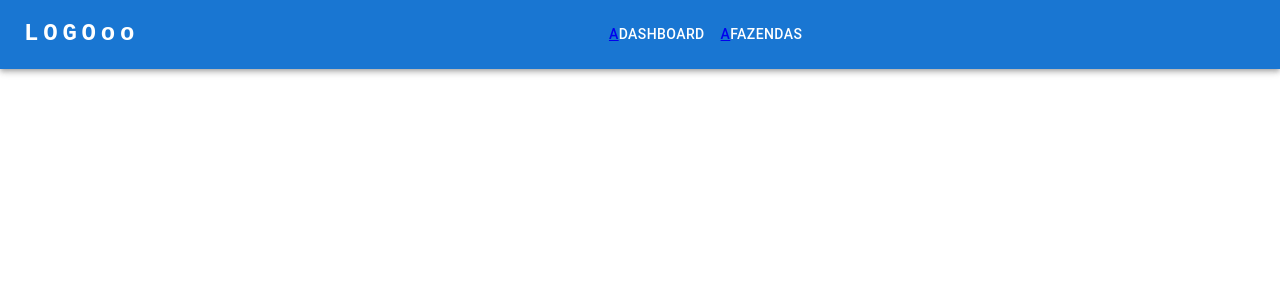
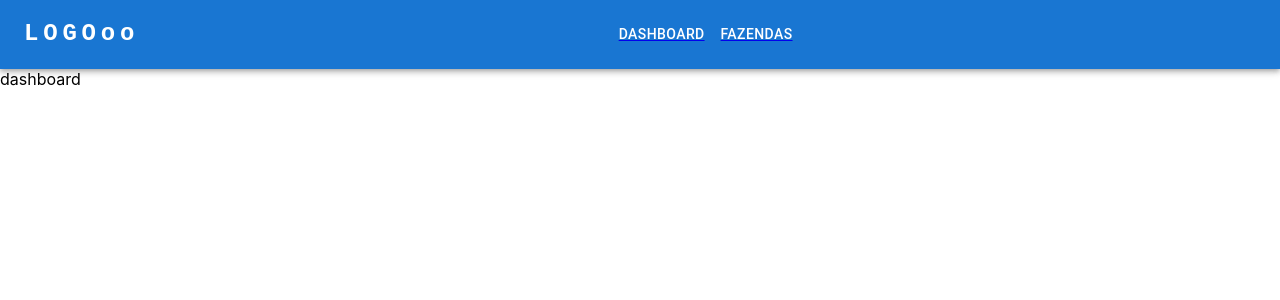
Before and after one commit to ArnaldoAF/BrainAgricultureTest, a React (Create React App) app: page / in a window 1280 px wide. Shown: the top 300 px of the page. Built offline with nearby package versions, Linux system fonts and the light colour scheme.

Commit message:
rotas ready

```diff
--- a/src/components/Navbar/Navbar.js
+++ b/src/components/Navbar/Navbar.js
@@ -9,7 +9,7 @@ import Avatar from '@mui/material/Avatar';
 import Button from '@mui/material/Button';
 import Tooltip from '@mui/material/Tooltip';
 import MenuItem from '@mui/material/MenuItem';
-import { Link } from 'react-router-dom';
+import { Link, NavLink  } from 'react-router-dom';
 
 
 const settings = ['Profile', 'Account', 'Dashboard', 'Logout'];
@@ -51,13 +51,17 @@ const Navbar = () => {
 
           <Box sx={{ flexGrow: 1, display: { xs: 'flex', md: 'flex' } }}>
           {pages.map((page) => (
+            <NavLink to={page.path} key={page.name}>
               <Button
-                key={page.name}
+
                 sx={{ my: 2, color: 'white', display: 'block' }}
               >
-                <Link to={page.path}>a</Link>
-                {page.name}
+
+                  {page.name}
+
+
               </Button>
+              </NavLink>
             ))}
           </Box>
 
--- a/src/routes.js
+++ b/src/routes.js
@@ -1,20 +1,21 @@
 import React from "react";
 import { Route, BrowserRouter, Routes } from "react-router-dom";
 
-import dashboard from "./pages/dashboard/dashboard";
-import listaFazenda from "./pages/listaFazenda/listaFazenda";
-import formFazenda from "./pages/formFazenda/formFazenda";
+import Dashboard from "./pages/dashboard/dashboard";
+import ListaFazenda from "./pages/listaFazenda/listaFazenda";
+import FormFazenda from "./pages/formFazenda/formFazenda";
 import Navbar from './components/Navbar/Navbar';
 
 const Rotas = () => {
+
    return(
     <BrowserRouter>
         <Navbar />
         <Routes>
-           <Route component = { dashboard }  path="/" exact />
-           <Route component = { dashboard }  path="/dashboard"  />
-           <Route component = { listaFazenda }  path="/listaFazenda" />
-           <Route component = { formFazenda }  path="/formFazenda" />
+           <Route element={<Dashboard />}  path="/" exact />
+           <Route element={<Dashboard />}  path="/dashboard"  />
+           <Route element={<ListaFazenda />} path="/listaFazenda" />
+           <Route element={<FormFazenda />} path="/formFazenda" />
         </Routes>
     </BrowserRouter>
 
```
